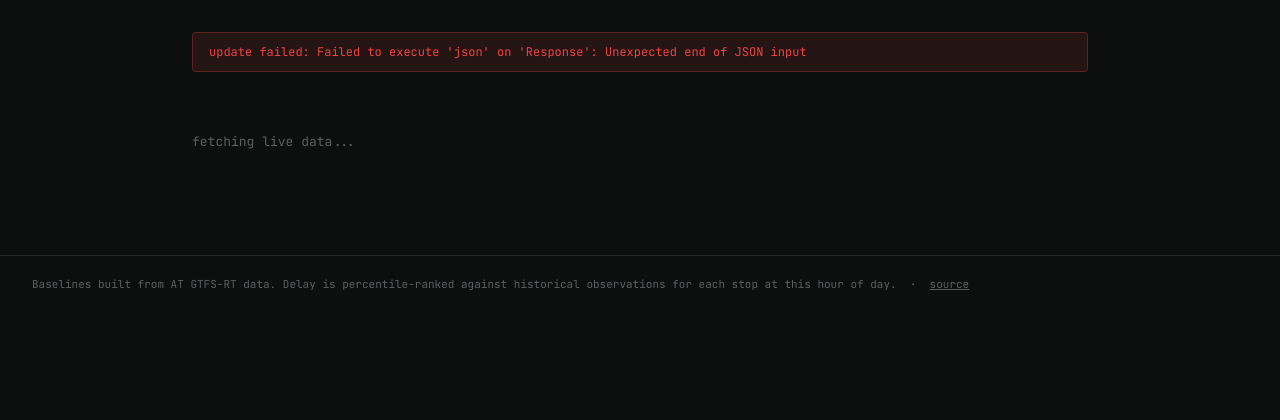
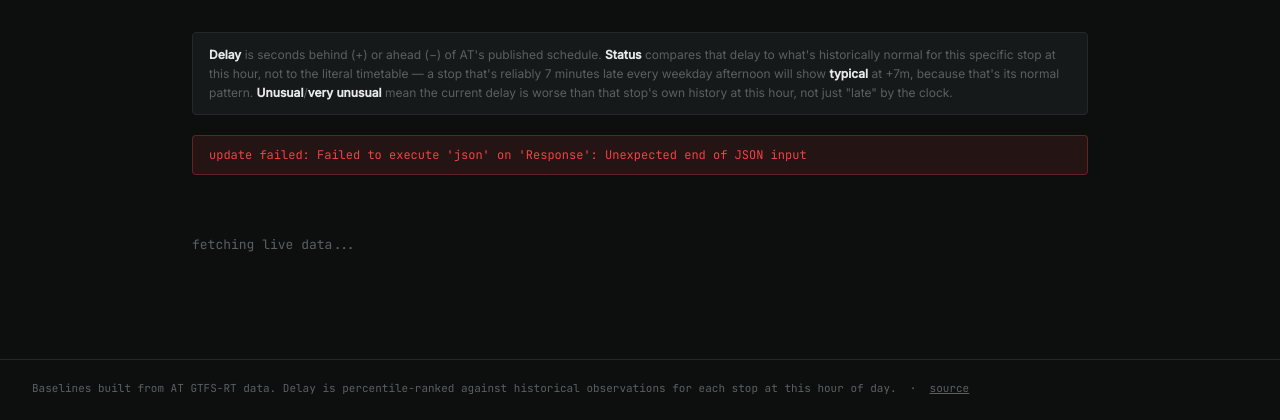
Before and after one commit to bonnie-mcconnell/transit-anomaly-engine, a Flask app: page / in a window 1280 px wide. Shown: the part 61-481 px from the top of the page. Run offline with Flask 3, Linux system fonts and the light colour scheme; data that the repository does not hold is empty; some libraries are stand-ins or nearby versions.

Commit message:
feat: add legend to dashboard to explain labels, update label names to remove misleading labels.

```diff
--- a/templates/index.html
+++ b/templates/index.html
@@ -212,6 +212,19 @@
     }
 
     footer a { color: var(--muted); }
+
+    .legend {
+      background: var(--surface);
+      border: 1px solid var(--border);
+      border-radius: 4px;
+      padding: 12px 16px;
+      margin-bottom: 20px;
+      font-size: 12px;
+      line-height: 1.6;
+      color: var(--muted);
+    }
+
+    .legend strong { color: var(--text); }
   </style>
 </head>
 <body>
@@ -223,6 +236,16 @@
 </header>
 
 <main>
+  <div class="legend">
+    <strong>Delay</strong> is seconds behind (+) or ahead (&minus;) of AT's
+    published schedule. <strong>Status</strong> compares that delay to what's
+    historically normal for this specific stop at this hour, not to the
+    literal timetable &mdash; a stop that's reliably 7 minutes late every
+    weekday afternoon will show <strong>typical</strong> at +7m, because
+    that's its normal pattern. <strong>Unusual</strong>/<strong>very
+    unusual</strong> mean the current delay is worse than that stop's own
+    history at this hour, not just "late" by the clock.
+  </div>
   <div id="error-bar"></div>
   <div id="loading">fetching live data...</div>
   <div id="board" style="display:none"></div>
@@ -285,7 +308,7 @@ function fmtDelay(seconds) {
 
 function tierClass(tier) {
   return {
-    normal:    "delay-normal",
+    normal:   "delay-normal",
     late:      "delay-late",
     very_late: "delay-very-late",
     no_data:   "delay-nodata",
@@ -307,9 +330,9 @@ function badgeClass(tier) {
 
 function badgeLabel(tier) {
   return {
-    normal:    "on time",
-    late:      "late",
-    very_late: "very late",
+    normal:    "typical",
+    late:      "unusual",
+    very_late: "very unusual",
     no_data:   "no data",
     unknown:   "unknown",
     extreme:   "check AT",
```
